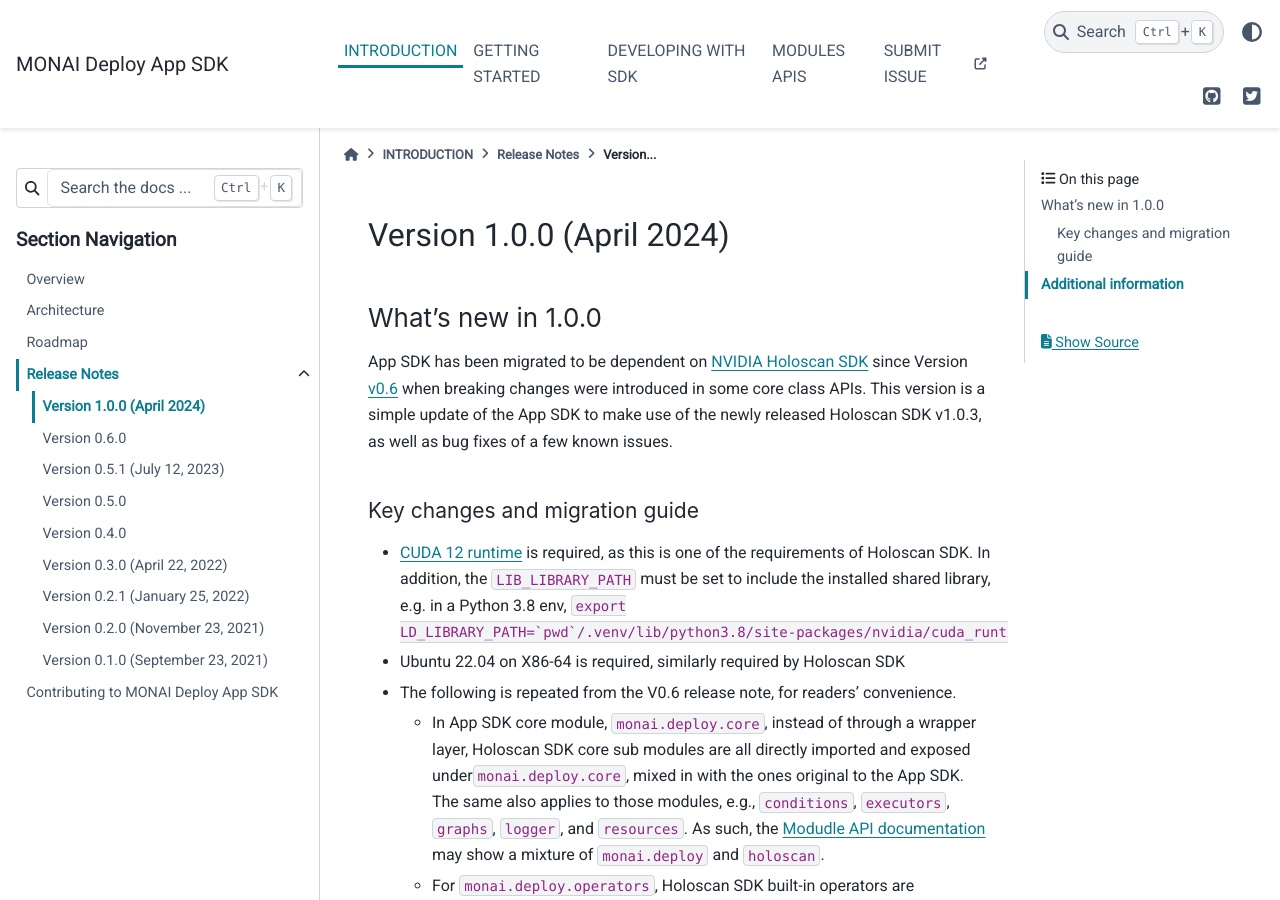
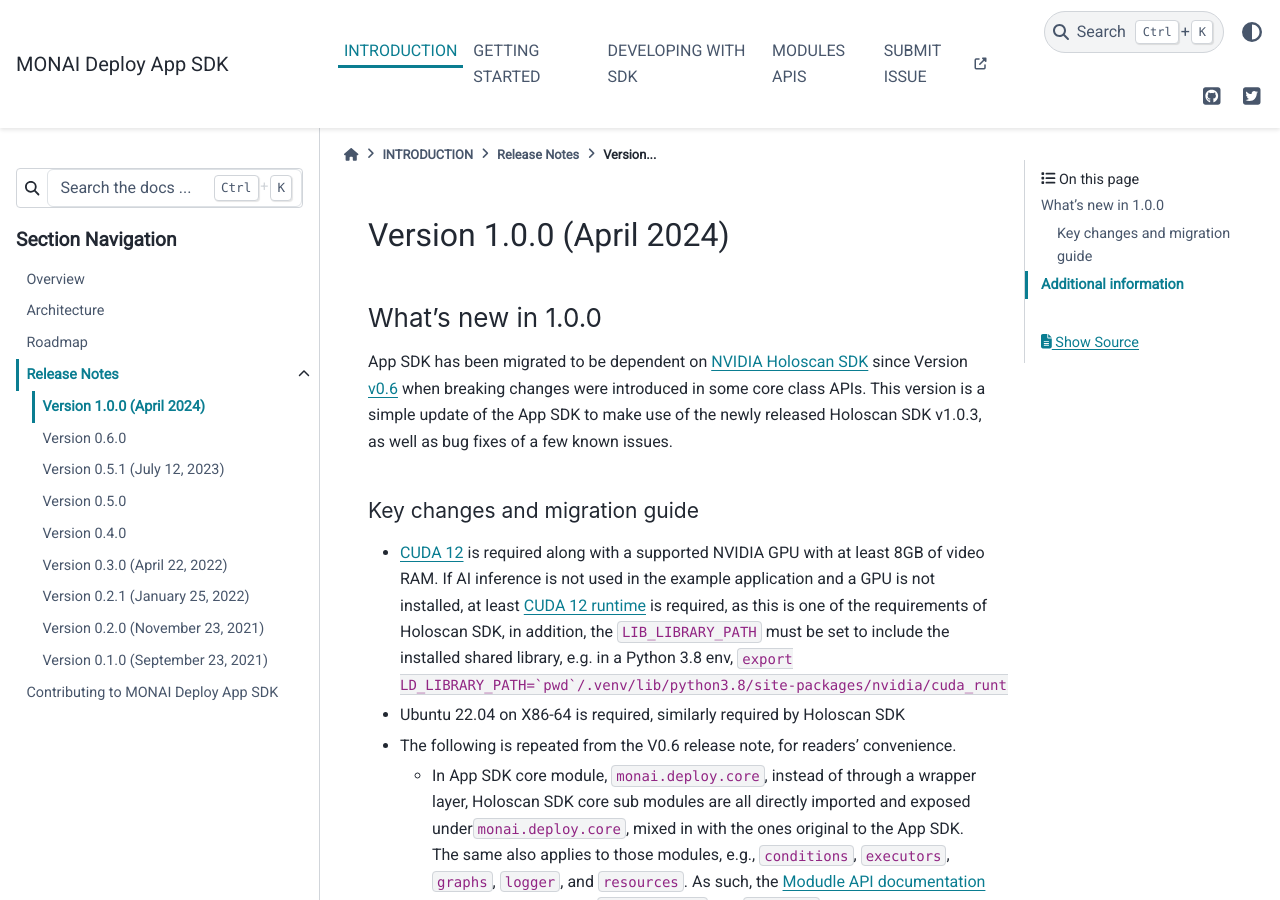
Before and after one commit to Project-MONAI/monai-deploy-app-sdk, a Sphinx documentation site: the page built from docs/source/release_notes/v1.0.0.md, in a window 1280 px wide and 900 px high. Built offline with Sphinx 7.4.7 and the PyData theme 0.15.4, drawn with Linux system fonts in a browser that asks for light colours; some web fonts are replaced; pages that are not in the unit, such as notebooks, are missing from menus; the version number could not be read and is left out.

Commit message:
Explicitly specifying GPU and CUDA12 req.
Signed-off-by: M Q <mingmelvinq@nvidia.com>

````diff
--- a/docs/source/release_notes/v1.0.0.md
+++ b/docs/source/release_notes/v1.0.0.md
@@ -5,7 +5,7 @@
 
 ### Key changes and migration guide
 
-- [CUDA 12 runtime](https://pypi.org/project/nvidia-cuda-runtime-cu12/) is required, as this is one of the requirements of Holoscan SDK. In addition, the `LIB_LIBRARY_PATH` must be set to include the installed shared library, e.g. in a Python 3.8 env, ```export LD_LIBRARY_PATH=`pwd`/.venv/lib/python3.8/site-packages/nvidia/cuda_runtime/lib:$LD_LIBRARY_PATH```
+- [CUDA 12](https://developer.nvidia.com/cuda-12-0-0-download-archive) is required along with a supported NVIDIA GPU with at least 8GB of video RAM. If AI inference is not used in the example application and a GPU is not installed, at least [CUDA 12 runtime](https://pypi.org/project/nvidia-cuda-runtime-cu12/) is required, as this is one of the requirements of Holoscan SDK, in addition, the `LIB_LIBRARY_PATH` must be set to include the installed shared library, e.g. in a Python 3.8 env, ```export LD_LIBRARY_PATH=`pwd`/.venv/lib/python3.8/site-packages/nvidia/cuda_runtime/lib:$LD_LIBRARY_PATH```
 - Ubuntu 22.04 on X86-64 is required, similarly required by Holoscan SDK
 - The following is repeated from the V0.6 release note, for readers' convenience.
   - In App SDK core module, `monai.deploy.core`, instead of through a wrapper layer, Holoscan SDK core sub modules are all directly imported and exposed under`monai.deploy.core`, mixed in with the ones original to the App SDK. The same also applies to those modules, e.g., `conditions`, `executors`, `graphs`, `logger`, and `resources`. As such, the [Modudle API documentation](https://docs.monai.io/projects/monai-deploy-app-sdk/en/stable/modules/index.html) may show a mixture of `monai.deploy` and `holoscan`.
````
